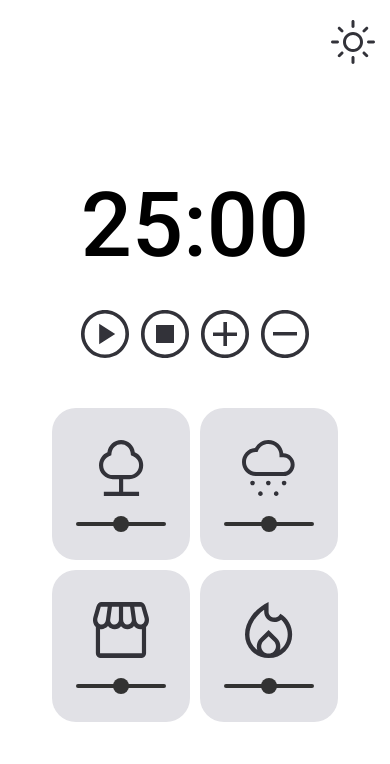
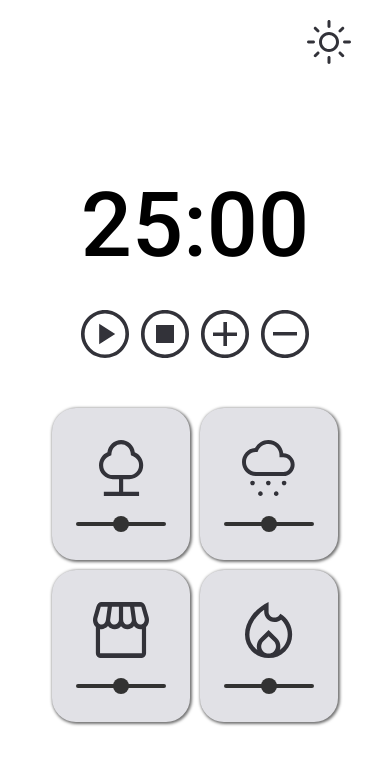
Before and after one commit to dam450/rseat-focustimer2, a website with bundled scripts: page index.html in a window 390 px wide. Built offline with nearby package versions, Linux system fonts and the light colour scheme.

Commit message:
shadow
aplicada sombra nos cards de som ambiente

```diff
--- a/style.css
+++ b/style.css
@@ -7,6 +7,7 @@
   --accent-color: #02789c;
   --fg-display: #000;
   --slider-color: #323232;
+  --shadow: rgba(0, 0, 0, 0.562);
 
   --mode: 'light';
 
@@ -45,8 +46,8 @@ body.dark {
   --fg-card-active: #fff;
   --accent-color: #0A3442;
   --fg-display: #fff;
-  --slider-color: #fff
-
+  --slider-color: #fff;
+  --shadow: #00bfff94;
 
 
 
@@ -190,6 +191,10 @@ button:hover > svg path {
   transition: 300ms ease-out;
 
   position: relative;
+
+  -moz-box-shadow: 1px 1px 3px 1px var(--shadow);
+  -webkit-box-shadow: 1px 1px 3px 1px var(--shadow);
+  box-shadow: 1px 1px 3px 1px var(--shadow);
 
 }
 .card button {
@@ -336,8 +341,8 @@ button.active:hover  svg path {
   .theme-mode{
     top: 5vw;
     right: 10vw;
-    width: 2rem;
-    height: 2rem;
+    /* width: 2rem; */
+    /* height: 2rem; */
   }
 
   .timer {
```
